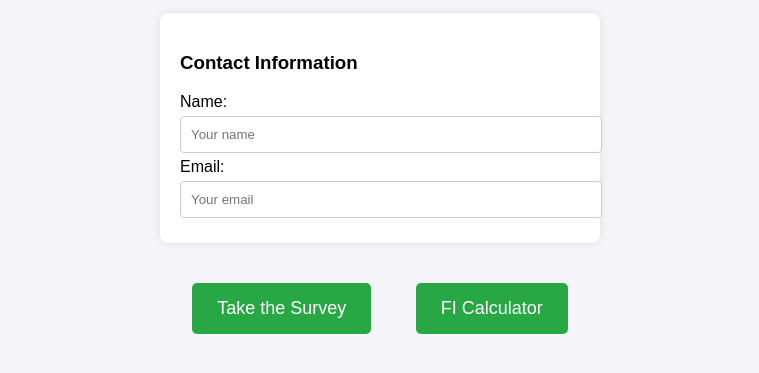
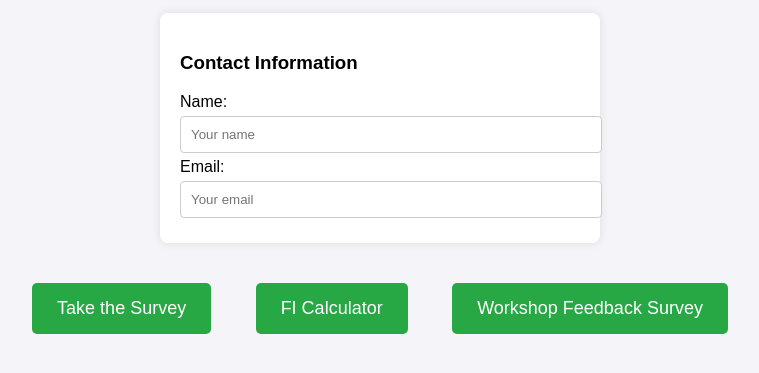
Before and after one commit to trinhthu88/FIRE-workshop---HSP-Consulting, a plain HTML site: page index.html in a window 1280 px wide. Shown: the part 119-492 px from the top of the page, without its empty margins (260-1019 px from the left). Drawn offline with Linux system fonts and the light colour scheme.

Commit message:
Update index.html

```diff
--- a/index.html
+++ b/index.html
@@ -60,6 +60,7 @@
   <div>
     <a class="nav-button" href="#" onclick="goToPage('survey.html')">Take the Survey</a>
     <a class="nav-button" href="#" onclick="goToPage('fi-calculator.html')">FI Calculator</a>
+    <a class="nav-button" href="#" onclick="goToPage('feedback.html')">Workshop Feedback Survey</a>
   </div>
 
   <script>
@@ -70,7 +71,6 @@
         alert("Please fill in both name and email before proceeding.");
         return;
       }
-      // Save contact info so that other pages can use it.
       localStorage.setItem('contactName', name);
       localStorage.setItem('contactEmail', email);
       window.location.href = page;
```
